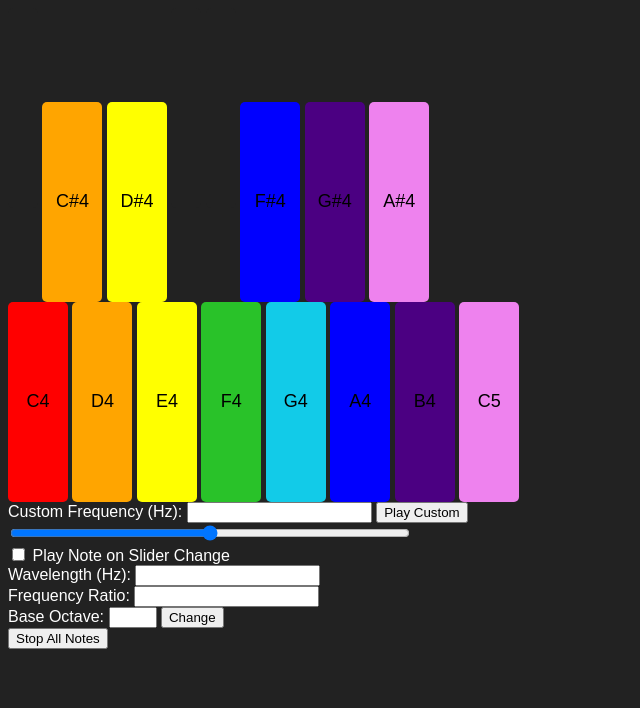
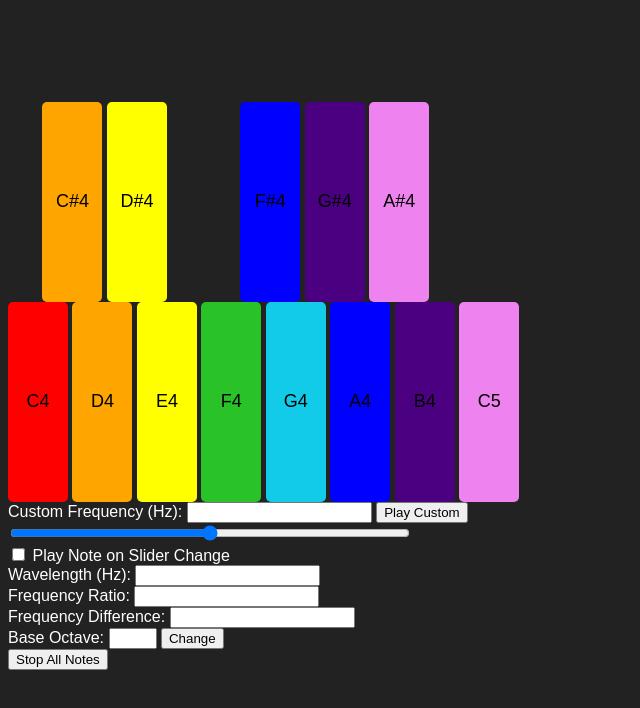
Before and after one commit to koalahamlet/tonejs_example, a plain HTML site: page index.html in a window 1280 px wide. Shown: the whole page, without its empty margins (0-640 px from the left). Drawn offline with nearby package versions, Linux system fonts and the light colour scheme.

Commit message:
add frequency difference

```diff
--- a/index.html
+++ b/index.html
@@ -55,6 +55,11 @@
         <label for="frequencyRatio">Frequency Ratio:</label>
         <input type="text" id="frequencyRatio" readonly>
       </div>
+      <!-- Frequency Difference -->
+      <div>
+        <label for="frequencyDifference">Frequency Difference:</label>
+        <input type="text" id="frequencyDifference" readonly>
+      </div>
       <!-- Base Octave thingy -->
       <div>
         <label for="baseOctave">Base Octave:</label>
--- a/script.js
+++ b/script.js
@@ -19,6 +19,8 @@ function playNoteAndHighlightButton(button) {
     const ratio = frequency / lastFrequency;
     console.log("ratio", ratio)
     document.getElementById("frequencyRatio").value = ratio.toFixed(2);
+    const diff = lastFrequency - frequency;
+    document.getElementById("frequencyDifference").value = diff.toFixed(2);
   }
   console.log("asdfasdf", frequency)
   lastFrequency = frequency; // Update lastFrequency
```
